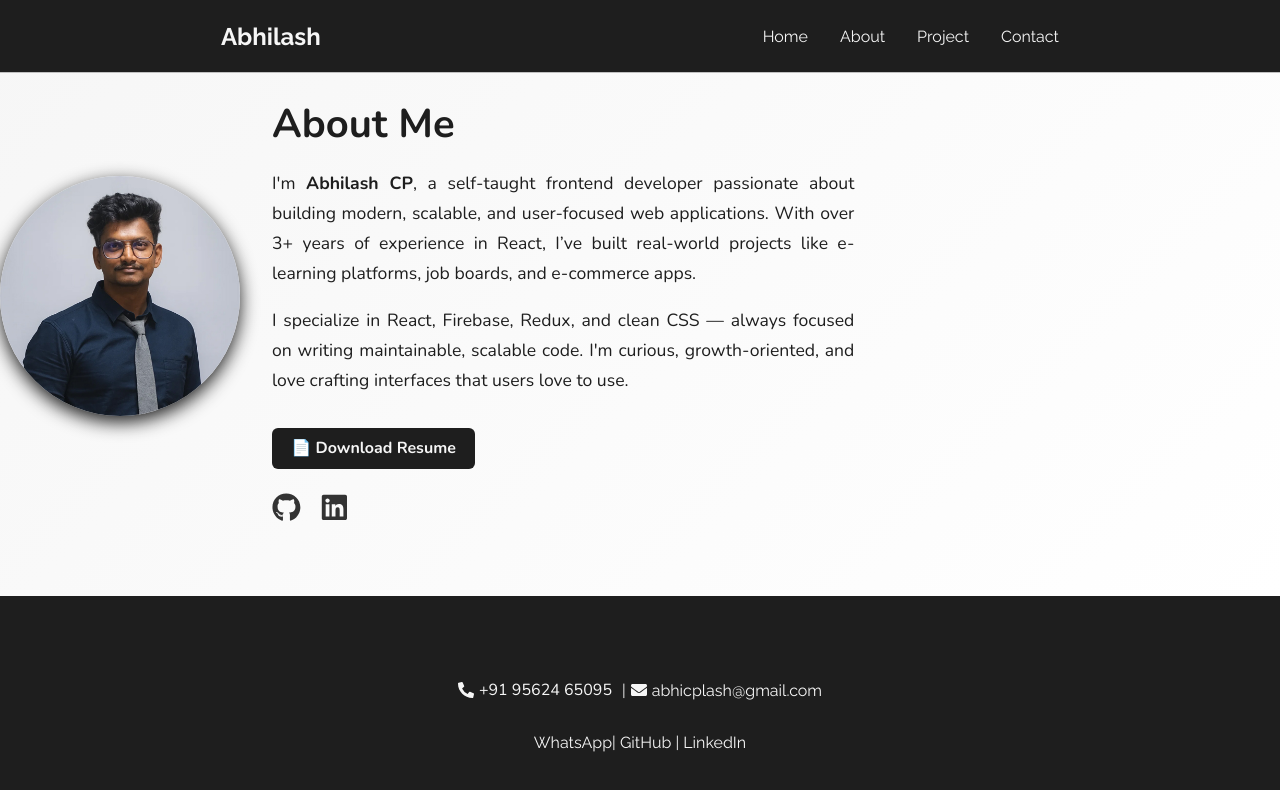
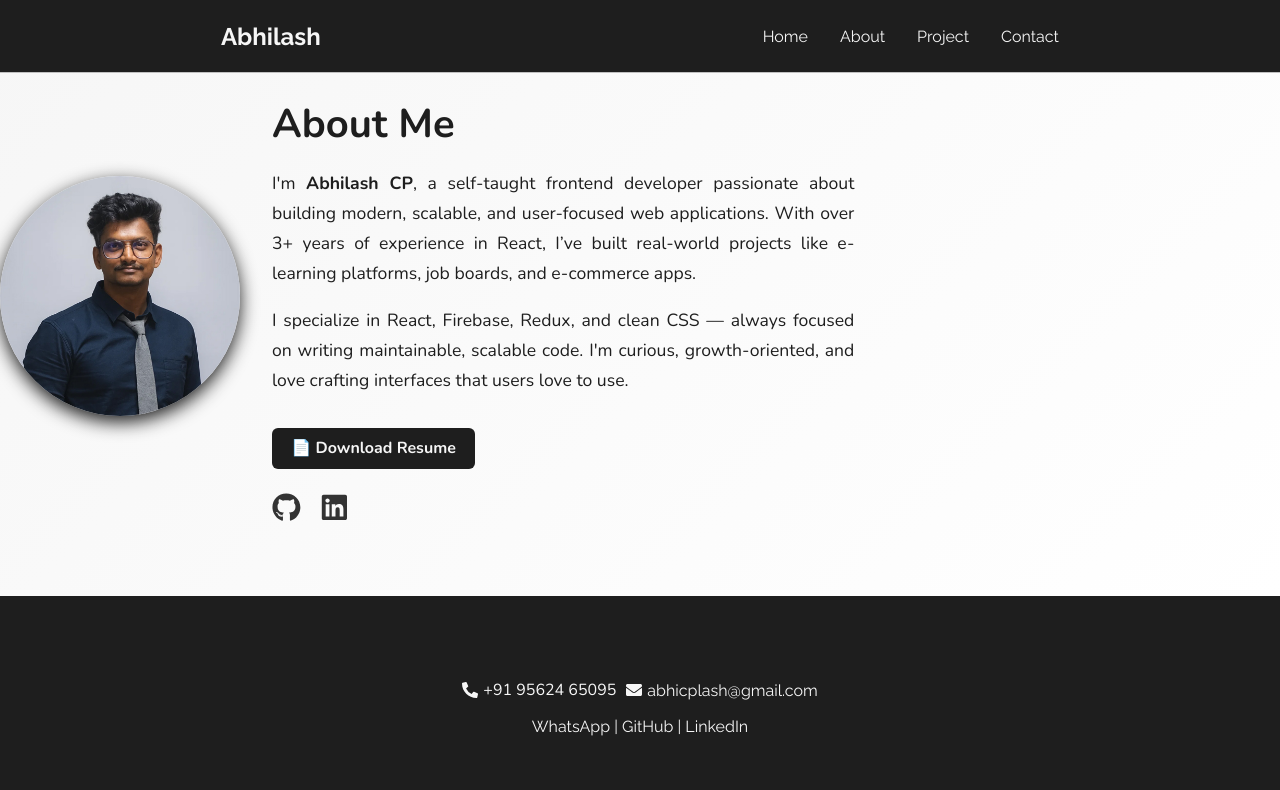
Before and after one commit to abhicplash/mine, a React (Vite) app: page / in a window 1280 px wide. Shown: the top 790 px of the page. Built offline with nearby package versions, Linux system fonts and the light colour scheme.

Commit message:
footer alignment modified

```diff
--- a/src/components/Footer.jsx
+++ b/src/components/Footer.jsx
@@ -7,19 +7,19 @@ const Footer = () => {
   return (
     <footer className="footer-container">
       <div className="footer-top-wrapper">
-        <p className="contact-number">
+        <span className="contact-number">
           <FaPhoneAlt /> <a href="tel:+919562465095">+91 95624 65095</a>
-        </p>
-        <p>
-          | <FaEnvelope />
+        </span>
+        <span>
+           <FaEnvelope />
           <a href="mailto:abhicplash@gmail.com">abhicplash@gmail.com</a>
-        </p>
+        </span>
       </div>
 
       <p>
         <a href="https://wa.me/919562465095" target="_blank" rel="noreferrer">
           WhatsApp
-        </a>
+        </a>{" "}
         |
         <a
           href="https://github.com/abhicplash"
--- a/src/styles/Footer.css
+++ b/src/styles/Footer.css
@@ -10,6 +10,7 @@
 }
 .footer-top-wrapper {
   display: flex;
+  flex-wrap: wrap;
   justify-content: center;
   align-items: center;
   gap: 10px;
@@ -17,7 +18,7 @@
 .contact-number {
   font-family: "Nunito", sans-serif;
 }
-.footer-top-wrapper p {
+.footer-top-wrapper span {
   display: flex;
   align-items: center;
   justify-content: center;
```
